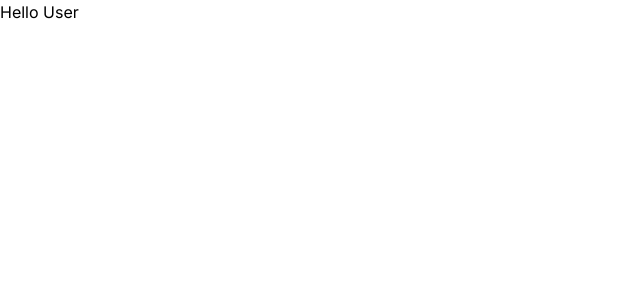
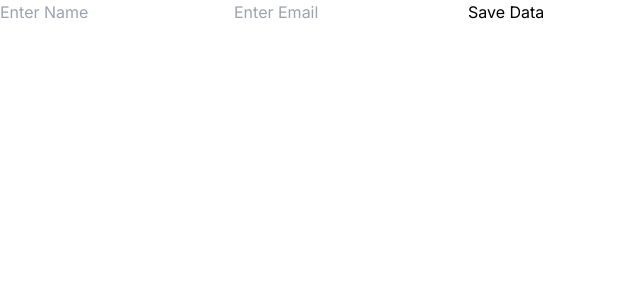
Before and after one commit to hetref/recommendo, a Next.js app: page / in a window 1280 px wide. Shown: the top 300 px of the page, without its empty margins (0-640 px from the left). Built offline with nearby package versions, Linux system fonts and the light colour scheme.

Commit message:
Added Mongo Data

```diff
--- a/app/page.js
+++ b/app/page.js
@@ -1,7 +1,9 @@
+import Header from "@/components/header";
+
 export default function Home() {
   return (
     <>
-      <h1>Hello User</h1>
+      <Header />
     </>
   );
 }
--- /dev/null
+++ b/components/Header.jsx
@@ -0,0 +1,36 @@
+"use client";
+
+import { createUser } from "@/lib/actions/user";
+import { useState } from "react";
+
+export default function Header() {
+  const [name, setName] = useState("");
+  const [email, setEmail] = useState("");
+
+  const saveData = async () => {
+    console.log("Name", name);
+    console.log("Email", email);
+
+    const newUser = await createUser({ name, email });
+
+    console.log(newUser);
+  };
+
+  return (
+    <>
+      <input
+        type="text"
+        placeholder="Enter Name"
+        value={name}
+        onChange={(e) => setName(e.target.value)}
+      />
+      <input
+        type="text"
+        placeholder="Enter Email"
+        value={email}
+        onChange={(e) => setEmail(e.target.value)}
+      />
+      <button onClick={saveData}>Save Data</button>
+    </>
+  );
+}
--- /dev/null
+++ b/lib/actions/user.js
@@ -0,0 +1,18 @@
+"use server";
+
+import User from "../database/models/user.model";
+import { connectToDatabase } from "../database/mongoose";
+import { handleError } from "../utils";
+
+// CREATE
+export async function createUser(user) {
+  try {
+    await connectToDatabase();
+
+    const newUser = await User.create(user);
+
+    return JSON.parse(JSON.stringify(newUser));
+  } catch (error) {
+    handleError(error);
+  }
+}
--- /dev/null
+++ b/lib/database/models/user.model.js
@@ -0,0 +1,35 @@
+import { Schema, model, models } from "mongoose";
+
+const UserSchema = new Schema({
+  name: {
+    type: String,
+    required: true,
+  },
+  // bio: {
+  //   type: String,
+  // },
+  // photo: {
+  //   type: String,
+  //   required: true,
+  // },
+  email: {
+    type: String,
+    required: true,
+    unique: true,
+  },
+  // username: {
+  //   type: String,
+  //   required: true,
+  //   unique: true,
+  // },
+  // skills: {
+  //   type: [String],
+  // },
+  // interests: {
+  //   type: [String],
+  // },
+});
+
+const User = models?.User || model("User", UserSchema);
+
+export default User;
--- /dev/null
+++ b/lib/database/mongoose.js
@@ -0,0 +1,29 @@
+import mongoose from "mongoose";
+
+const MONGODB_URL = process.env.MONGODB_URL;
+
+let cached = global.mongoose;
+
+if (!cached) {
+  cached = global.mongoose = {
+    conn: null,
+    promise: null,
+  };
+}
+
+export const connectToDatabase = async () => {
+  if (cached.conn) return cached.conn;
+
+  if (!MONGODB_URL) throw new Error("Missing MONGODB_URL");
+
+  cached.promise =
+    cached.promise ||
+    mongoose.connect(MONGODB_URL, {
+      dbName: "recommendo",
+      bufferCommands: false,
+    });
+
+  cached.conn = await cached.promise;
+
+  return cached.conn;
+};
--- /dev/null
+++ b/lib/utils.js
@@ -0,0 +1,15 @@
+export const handleError = (error) => {
+  if (error instanceof Error) {
+    // This is a native JavaScript error (e.g., TypeError, RangeError)
+    console.error(error.message);
+    throw new Error(`Error: ${error.message}`);
+  } else if (typeof error === "string") {
+    // This is a string error message
+    console.error(error);
+    throw new Error(`Error: ${error}`);
+  } else {
+    // This is an unknown type of error
+    console.error(error);
+    throw new Error(`Unknown error: ${JSON.stringify(error)}`);
+  }
+};
```
Also changed, not shown: 1 other file (tests, documents, lock files or other folders).
